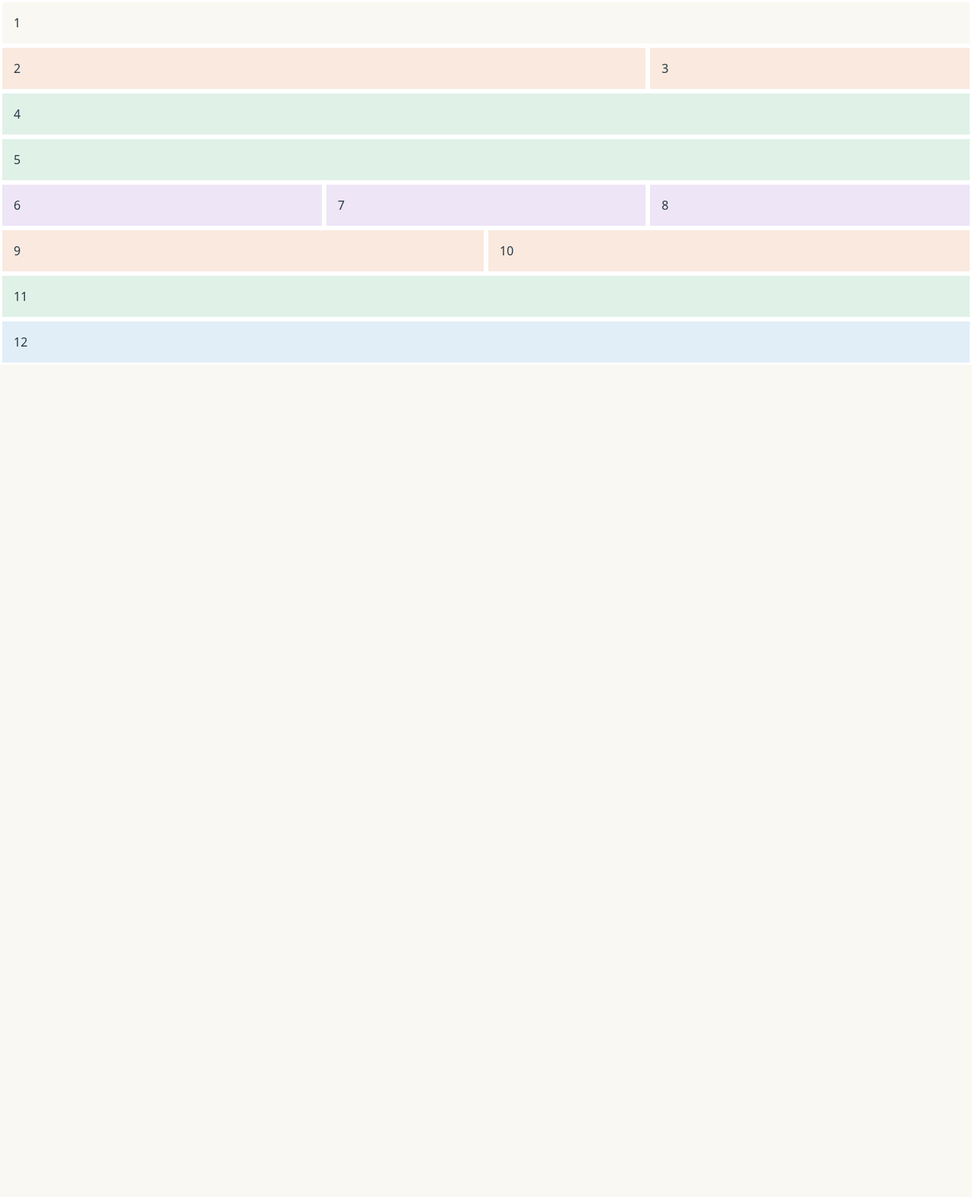
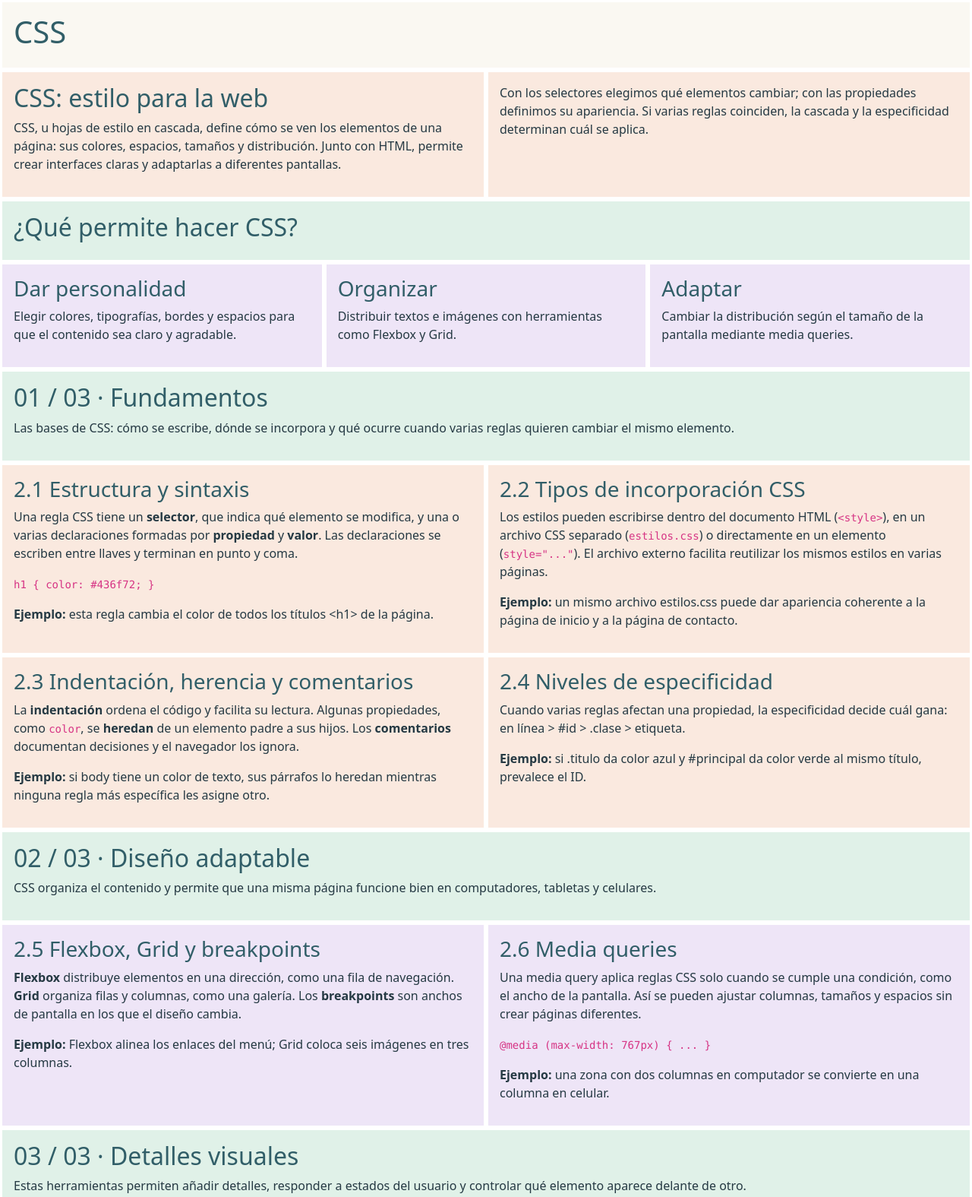
Before and after one commit to andrescaas0308/bootstrap_css, a plain HTML site: page index.html in a window 1280 px wide. Shown: the top 1575 px of the page at 76% size. Before the commit the page ends 800 px from the top, so only its background shows below. Drawn offline with nearby package versions, Linux system fonts and the light colour scheme.

Commit message:
Actualizacion HTML ultima version
Ultima version

```diff
--- a/index.html
+++ b/index.html
@@ -3,25 +3,113 @@
  <head>
     <meta charset="utf-8">
     <meta name="viewport" content="width=device-width, initial-scale=1">
-    <title>Diseño responsive 2</title>
+    <title>CSS: estilo para la web</title>
     <link href="https://cdn.jsdelivr.net/npm/bootstrap@5.3.8/dist/css/bootstrap.min.css" rel="stylesheet" integrity="sha384-sRIl4kxILFvY47J16cr9ZwB07vP4J8+LH7qKQnuqkuIAvNWLzeN8tE5YBujZqJLB" crossorigin="anonymous">
     <link rel="stylesheet" href="index.css">
   </head>
 <body>
     <div class="container-fluid">
         <div class="row">
-            <div class="col-6 col-sm-6 col-md-3 col-lg-3 col-xl-12 col-xxl-12 navbar">1</div>
-            <div class="col-6 col-sm-6 col-md-9 col-lg-9 col-xl-8 col-xxl-8 spaces">2</div>
-            <div class="col-6 col-sm-6 col-md-9 col-lg-9 col-xl-4 col-xxl-4 spaces">3</div>
-            <div class="col-6 col-sm-6 col-md-4 col-lg-4 col-xl-12 col-xxl-12 section">4</div>
-            <div class="col-6 col-sm-6 col-md-8 col-lg-8 col-xl-12 col-xxl-12 section">5</div>
-            <div class="col-6 col-sm-6 col-md-5 col-lg-5 col-xl-4 col-xxl-4 cards">6</div>
-            <div class="col-6 col-sm-6 col-md-7 col-lg-7 col-xl-4 col-xxl-4 cards">7</div>
-            <div class="col-12 col-sm-12 col-md-4 col-lg-4 col-xl-4 col-xxl-4 cards">8</div>
-            <div class="col-12 col-sm-12 col-md-8 col-lg-8 col-xl-6 col-xxl-6 spaces">9</div>
-            <div class="col-6 col-sm-6 col-md-3 col-lg-3 col-xl-6 col-xxl-6 spaces">10</div>
-            <div class="col-6 col-sm-6 col-md-9 col-lg-9 col-xl-12 col-xxl-12 section">11</div>
-            <div class="col-6 col-sm-6 col-md-3 col-lg-3 col-xl-12 col-xxl-12 footer">12</div>
+            <!-- Encabezado -->
+            <div class="col-12 navbar">
+                <h1>CSS</h1>
+            </div>
+
+            <!-- Presentación -->
+            <div class="col-12 col-md-6 spaces">
+                <h2>CSS: estilo para la web</h2>
+                <p>CSS, u hojas de estilo en cascada, define cómo se ven los elementos de una página: sus colores, espacios, tamaños y distribución. Junto con HTML, permite crear interfaces claras y adaptarlas a diferentes pantallas.</p>
+            </div>
+            <div class="col-12 col-md-6 spaces">
+                <p>Con los selectores elegimos qué elementos cambiar; con las propiedades definimos su apariencia. Si varias reglas coinciden, la cascada y la especificidad determinan cuál se aplica.</p>
+            </div>
+
+            <!-- ¿Qué permite hacer CSS? -->
+            <div class="col-12 section">
+                <h2>¿Qué permite hacer CSS?</h2>
+            </div>
+            <div class="col-12 col-md-4 cards">
+                <h3>Dar personalidad</h3>
+                <p>Elegir colores, tipografías, bordes y espacios para que el contenido sea claro y agradable.</p>
+            </div>
+            <div class="col-12 col-md-4 cards">
+                <h3>Organizar</h3>
+                <p>Distribuir textos e imágenes con herramientas como Flexbox y Grid.</p>
+            </div>
+            <div class="col-12 col-md-4 cards">
+                <h3>Adaptar</h3>
+                <p>Cambiar la distribución según el tamaño de la pantalla mediante media queries.</p>
+            </div>
+
+            <!-- 01 Fundamentos -->
+            <div class="col-12 section">
+                <h2>01 / 03 · Fundamentos</h2>
+                <p>Las bases de CSS: cómo se escribe, dónde se incorpora y qué ocurre cuando varias reglas quieren cambiar el mismo elemento.</p>
+            </div>
+            <div class="col-12 col-md-6 spaces">
+                <h3>2.1 Estructura y sintaxis</h3>
+                <p>Una regla CSS tiene un <strong>selector</strong>, que indica qué elemento se modifica, y una o varias declaraciones formadas por <strong>propiedad</strong> y <strong>valor</strong>. Las declaraciones se escriben entre llaves y terminan en punto y coma.</p>
+                <p><code>h1 { color: #436f72; }</code></p>
+                <p><strong>Ejemplo:</strong> esta regla cambia el color de todos los títulos &lt;h1&gt; de la página.</p>
+            </div>
+            <div class="col-12 col-md-6 spaces">
+                <h3>2.2 Tipos de incorporación CSS</h3>
+                <p>Los estilos pueden escribirse dentro del documento HTML (<code>&lt;style&gt;</code>), en un archivo CSS separado (<code>estilos.css</code>) o directamente en un elemento (<code>style="..."</code>). El archivo externo facilita reutilizar los mismos estilos en varias páginas.</p>
+                <p><strong>Ejemplo:</strong> un mismo archivo estilos.css puede dar apariencia coherente a la página de inicio y a la página de contacto.</p>
+            </div>
+            <div class="col-12 col-md-6 spaces">
+                <h3>2.3 Indentación, herencia y comentarios</h3>
+                <p>La <strong>indentación</strong> ordena el código y facilita su lectura. Algunas propiedades, como <code>color</code>, se <strong>heredan</strong> de un elemento padre a sus hijos. Los <strong>comentarios</strong> documentan decisiones y el navegador los ignora.</p>
+                <p><strong>Ejemplo:</strong> si body tiene un color de texto, sus párrafos lo heredan mientras ninguna regla más específica les asigne otro.</p>
+            </div>
+            <div class="col-12 col-md-6 spaces">
+                <h3>2.4 Niveles de especificidad</h3>
+                <p>Cuando varias reglas afectan una propiedad, la especificidad decide cuál gana: en línea &gt; #id &gt; .clase &gt; etiqueta.</p>
+                <p><strong>Ejemplo:</strong> si .titulo da color azul y #principal da color verde al mismo título, prevalece el ID.</p>
+            </div>
+
+            <!-- 02 Diseño adaptable -->
+            <div class="col-12 section">
+                <h2>02 / 03 · Diseño adaptable</h2>
+                <p>CSS organiza el contenido y permite que una misma página funcione bien en computadores, tabletas y celulares.</p>
+            </div>
+            <div class="col-12 col-md-6 cards">
+                <h3>2.5 Flexbox, Grid y breakpoints</h3>
+                <p><strong>Flexbox</strong> distribuye elementos en una dirección, como una fila de navegación. <strong>Grid</strong> organiza filas y columnas, como una galería. Los <strong>breakpoints</strong> son anchos de pantalla en los que el diseño cambia.</p>
+                <p><strong>Ejemplo:</strong> Flexbox alinea los enlaces del menú; Grid coloca seis imágenes en tres columnas.</p>
+            </div>
+            <div class="col-12 col-md-6 cards">
+                <h3>2.6 Media queries</h3>
+                <p>Una media query aplica reglas CSS solo cuando se cumple una condición, como el ancho de la pantalla. Así se pueden ajustar columnas, tamaños y espacios sin crear páginas diferentes.</p>
+                <p><code>@media (max-width: 767px) { ... }</code></p>
+                <p><strong>Ejemplo:</strong> una zona con dos columnas en computador se convierte en una columna en celular.</p>
+            </div>
+
+            <!-- 03 Detalles visuales -->
+            <div class="col-12 section">
+                <h2>03 / 03 · Detalles visuales</h2>
+                <p>Estas herramientas permiten añadir detalles, responder a estados del usuario y controlar qué elemento aparece delante de otro.</p>
+            </div>
+            <div class="col-12 col-md-4 spaces">
+                <h3>2.7 Pseudoelementos</h3>
+                <p>Permiten dar estilo a una parte concreta de un elemento o crear un detalle decorativo con <code>::before</code> y <code>::after</code>, sin añadir otra etiqueta HTML.</p>
+                <p><strong>Ejemplo:</strong> colocar una estrella antes del título de una nota.</p>
+            </div>
+            <div class="col-12 col-md-4 spaces">
+                <h3>2.8 Pseudoclases</h3>
+                <p>Seleccionan un elemento según su estado o posición. <code>:hover</code> actúa cuando pasa el cursor; <code>:focus</code> cuando recibe el foco; <code>:first-child</code> selecciona al primer hijo.</p>
+                <p><strong>Ejemplo:</strong> un enlace cambia de color al pasar el cursor sobre él.</p>
+            </div>
+            <div class="col-12 col-md-4 spaces">
+                <h3>2.9 Z-index</h3>
+                <p>Controla el orden de apilamiento de elementos que se superponen. Un valor mayor coloca un elemento por delante.</p>
+                <p><strong>Ejemplo:</strong> un menú desplegable queda visible por encima de la imagen de la página.</p>
+            </div>
+
+            <!-- Pie de página -->
+            <div class="col-12 footer">
+                <strong>CSS</strong> · Aprende con conceptos y ejemplos
+            </div>
         </div>
     </div>
 </body>
```
